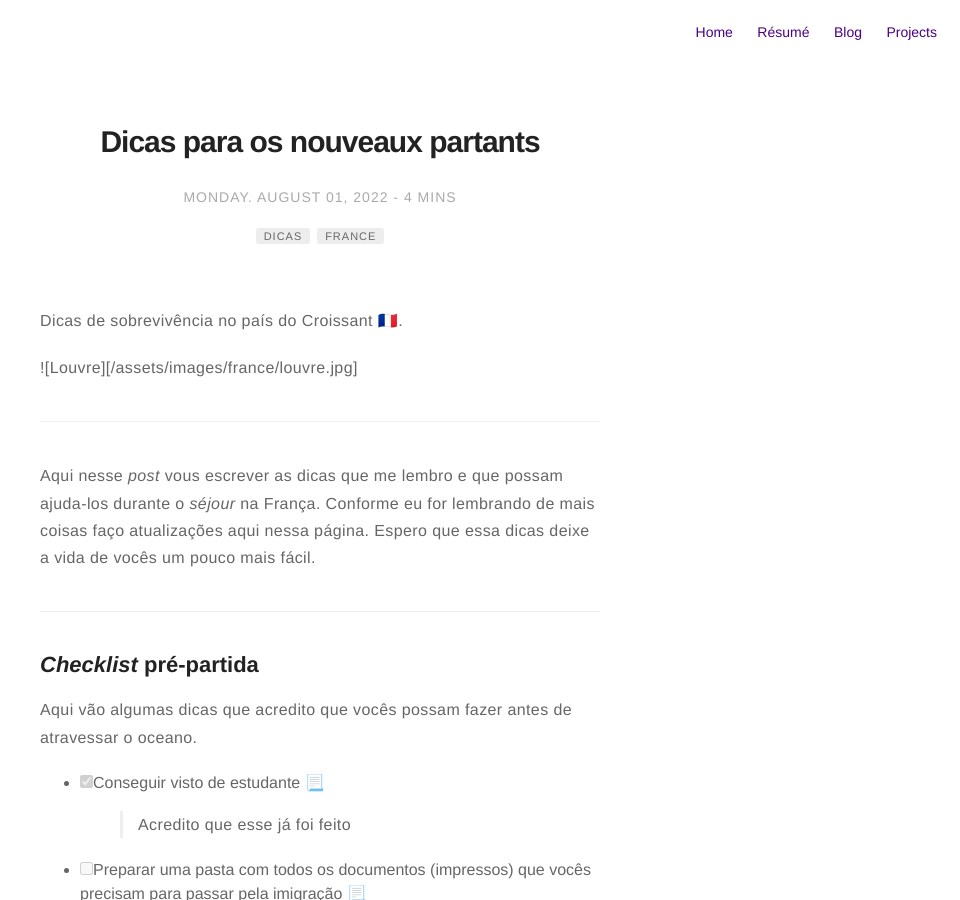
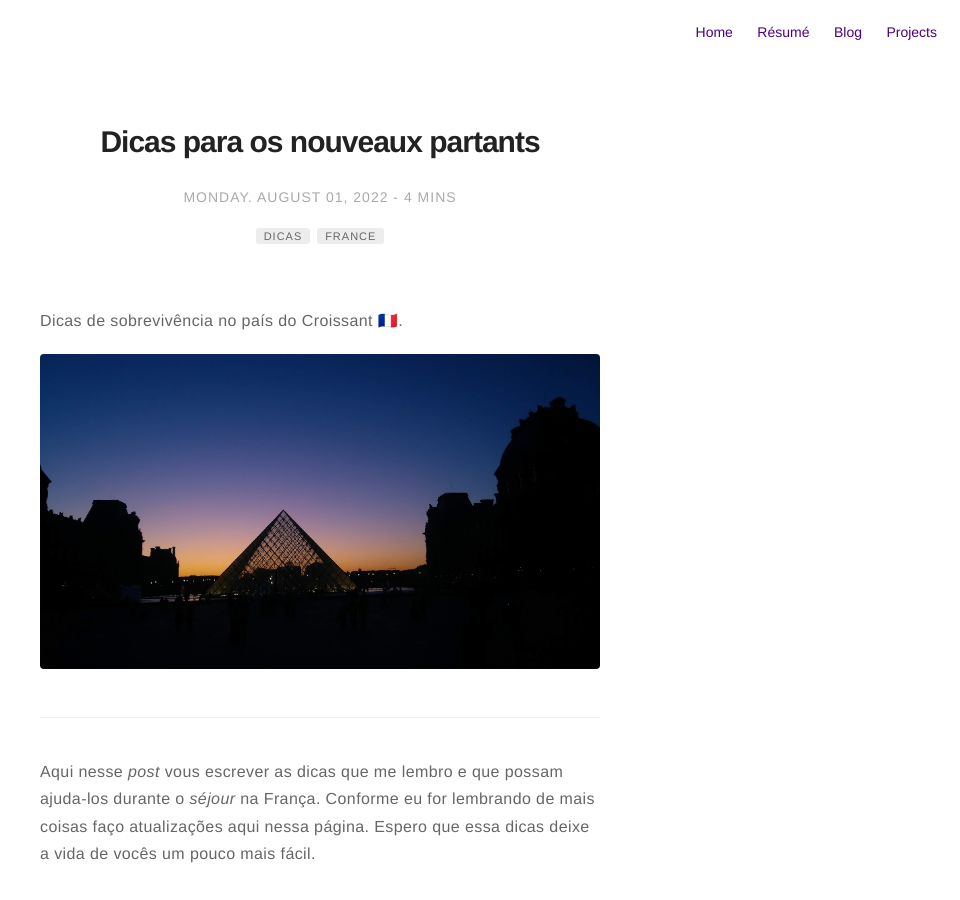
Before and after one commit to felipebastosb/felipebastosb.github.io, a Jekyll site: the page built from _posts/2022-08-01-dicas-para-os-nouveaux-partants.markdown, in a window 1280 px wide and 900 px high. Shown: the whole window, without its empty margins (320-1280 px from the left). Built offline with Jekyll 4.4.1, drawn with Linux system fonts in a browser that asks for light colours; emoji names are drawn with the system emoji font; comment, search, counter and statistics services are not loaded.

Commit message:
Put images in header sintax correction

```diff
--- a/_posts/2022-08-01-dicas-para-os-nouveaux-partants.markdown
+++ b/_posts/2022-08-01-dicas-para-os-nouveaux-partants.markdown
@@ -15,7 +15,7 @@ description: Dicas de sobrevivência no país do Macaron
 
 Dicas de sobrevivência no país do Croissant :fr:.
 
-![Louvre][/assets/images/france/louvre.jpg]
+![Louvre](/assets/images/france/louvre.jpg)
 
 ---
 
```
